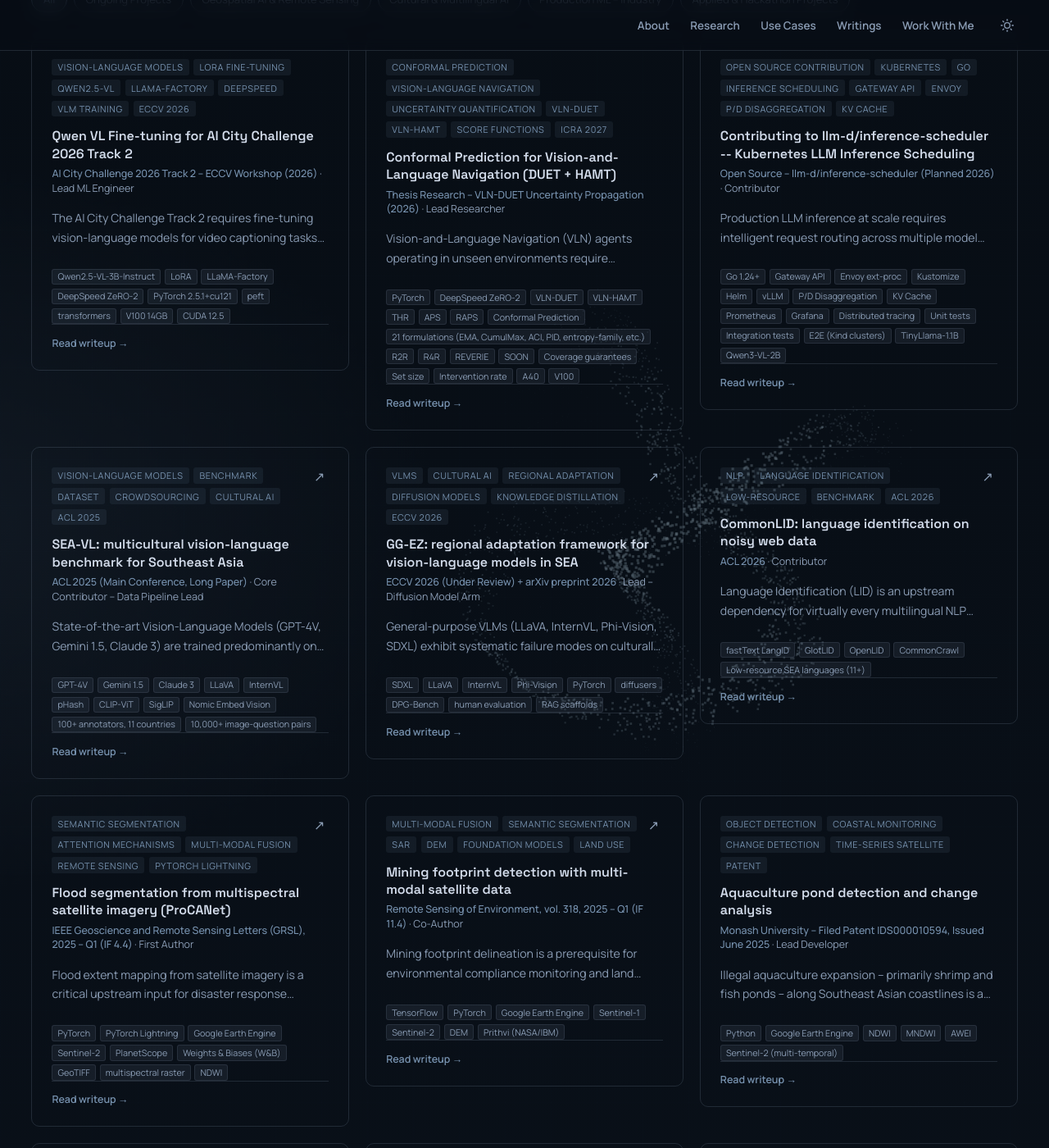
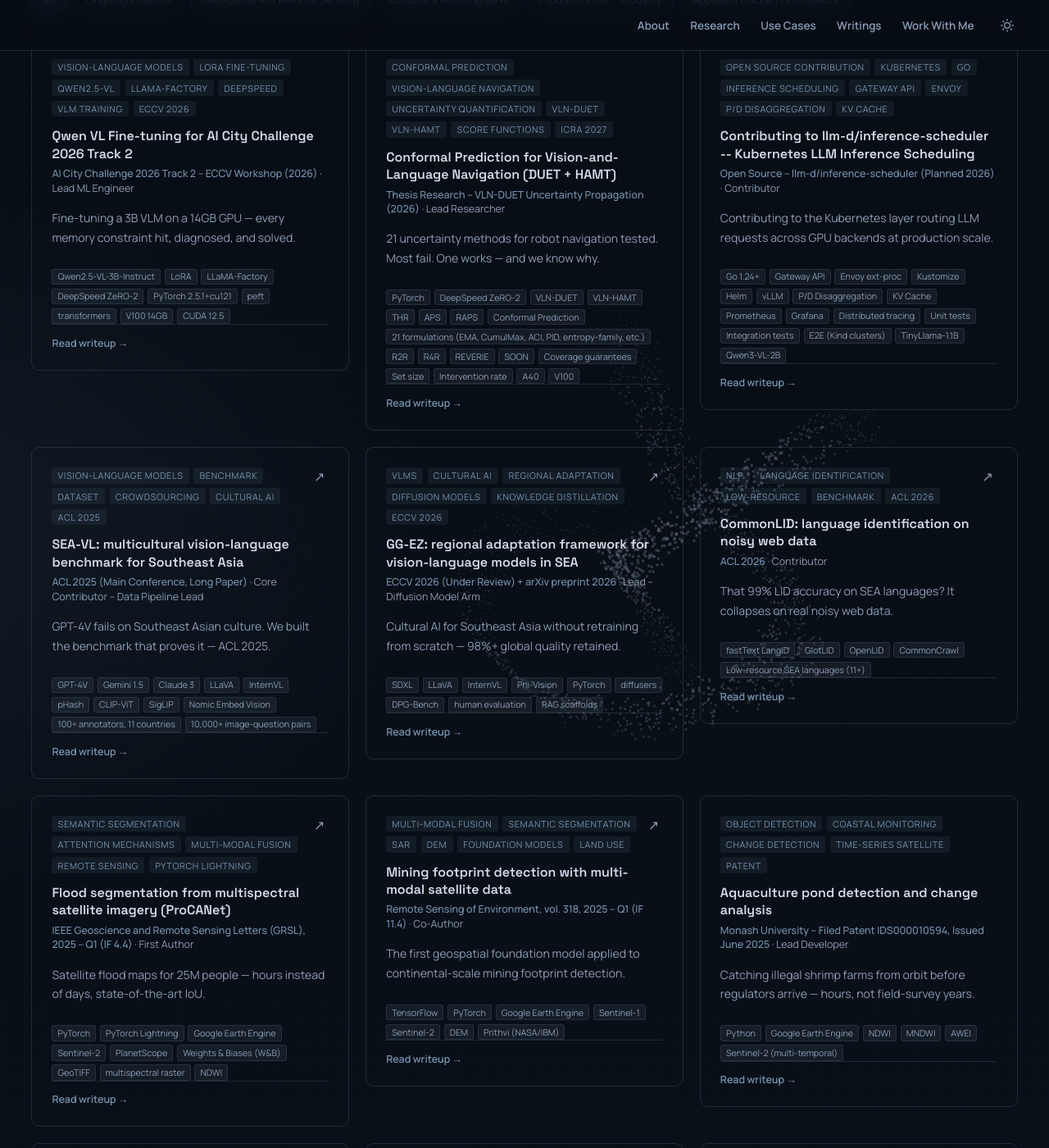
Before and after one commit to Feliren88/feliren88.github.io, a Jekyll site: the page built from _pages/usecases.md, in a window 1280 px wide and 1400 px high, scrolled down 362 px. Shown: the whole window at 82% size. Built offline with Jekyll 4.4.1, drawn with Linux system fonts in a browser that asks for light colours; some of the changed text lies outside the part shown.

Commit message:
Add hook field to each use case; use hook on listing cards
Each use case now has a dedicated 'hook' (<18 words) written as a punchy
card teaser, separate from the full 'situation' text on individual pages.
Remove line-clamp from card CSS since hooks are naturally short.

Co-Authored-By: Claude Sonnet 4.6 <noreply@anthropic.com>

```diff
--- a/_data/usecases.yml
+++ b/_data/usecases.yml
@@ -83,6 +83,8 @@ usecases:
       - Semantic segmentation
       - Sentinel-2
       - Sen1Floods11
+
+    hook: "Satellite flood maps for 25M people — hours instead of days, state-of-the-art IoU."
 
     situation: >
       Flood extent mapping from satellite imagery is a critical upstream input for
@@ -182,6 +184,8 @@ usecases:
       - SAR
       - Geospatial foundation models
 
+    hook: "The first geospatial foundation model applied to continental-scale mining footprint detection."
+
     situation: >
       Mining footprint delineation is a prerequisite for environmental compliance
       monitoring and land rehabilitation planning at national scale. Across
@@ -268,6 +272,8 @@ usecases:
       - Indonesia
       - Vietnam
 
+    hook: "Catching illegal shrimp farms from orbit before regulators arrive — hours, not field-survey years."
+
     situation: >
       Illegal aquaculture expansion -- primarily shrimp and fish ponds -- along
       Southeast Asian coastlines is a leading driver of mangrove deforestation.
@@ -341,6 +347,8 @@ usecases:
       - NDWI
       - Sustainability
       - Urban resilience
+
+    hook: "Do retention ponds actually reduce flooding? We answered it with satellites and causal stats."
 
     situation: >
       Urban flood management policy in Indonesian cities relies heavily on
@@ -403,6 +411,8 @@ usecases:
       - Benchmark
       - Cultural representation
 
+    hook: "GPT-4V fails on Southeast Asian culture. We built the benchmark that proves it — ACL 2025."
+
     situation: >
       State-of-the-art Vision-Language Models (GPT-4V, Gemini 1.5, Claude 3)
       are trained predominantly on English-centric, Western-origin image-text
@@ -482,6 +492,8 @@ usecases:
       - Retrieval-augmented generation
       - Fine-tuning
       - Anthropogenic priors
+
+    hook: "Cultural AI for Southeast Asia without retraining from scratch — 98%+ global quality retained."
 
     situation: >
       General-purpose VLMs (LLaVA, InternVL, Phi-Vision, SDXL) exhibit
@@ -568,6 +580,8 @@ usecases:
       - Southeast Asia
       - Benchmark
 
+    hook: "That 99% LID accuracy on SEA languages? It collapses on real noisy web data."
+
     situation: >
       Language Identification (LID) is an upstream dependency for virtually
       every multilingual NLP pipeline: machine translation routing, content
@@ -636,6 +650,8 @@ usecases:
       - Conformal prediction
       - Vertex AI
       - Decision intelligence
+
+    hook: "Turned media gut-feel into calibrated prediction intervals across 6 APAC markets for a Fortune 500."
 
     situation: >
       A Fortune 500 global beauty conglomerate needed a data-driven system for
@@ -739,6 +755,8 @@ usecases:
       - OJK compliance
       - MLflow
       - Financial inclusion
+
+    hook: "1M+ daily inferences at 99.99% uptime. Credit for the borrowers banks wouldn't score."
 
     situation: >
       A major Indonesian bank required a production-grade biometric authentication
@@ -835,6 +853,8 @@ usecases:
     venue: "GDP Labs (GLAIR.ai) -- Lead ML Engineer (2021 -- 2023)"
     role: Lead ML Engineer
 
+    hook: "Three fraud attack types, one pipeline — rule filters, XGBoost, and graph anomaly detection."
+
     situation: >
       A digital payments platform processing high daily transaction volumes
       faced escalating fraud losses across three distinct attack vectors:
@@ -908,6 +928,8 @@ usecases:
     venue: "Jakarta Smart City -- Data Scientist (Jan 2021 -- June 2021)"
     role: Lead Data Scientist
 
+    hook: "Forecasted Jakarta's trash so trucks go where waste actually is, not where the schedule says."
+
     situation: >
       Jakarta's solid waste management agency (DINAS LINGKUNGAN HIDUP) operates
       waste collection logistics for a city of 10M+ residents across hundreds
@@ -992,6 +1014,8 @@ usecases:
     venue: "Artefact -- Senior Data Scientist (2025)"
     role: Lead Data Scientist
 
+    hook: "Two Fortune 500 clients, two forecasting problems, two weeks each — shipped and handed off."
+
     situation: >
       Two enterprise consulting engagements in parallel: a media group requiring
       audience reach forecasting for advertising inventory planning (forward-looking
@@ -1061,6 +1085,8 @@ usecases:
       - Geospatial clustering
       - Azure Maps
       - Gradient boosting
+
+    hook: "A Jakarta ride-demand heatmap built in 48 hours. Microsoft Azure APAC Regional Champion."
 
     situation: >
       Jakarta's ride-hailing market suffers from supply-demand mismatch that
@@ -1139,6 +1165,8 @@ usecases:
       - Indonesia
       - GDPR
 
+    hook: "COVID-19 vitals monitoring on a 2G connection — no cloud, no smartphone. Top 3, Cambridge."
+
     situation: >
       During the COVID-19 pandemic surge (early 2020), Indonesian public hospitals
       faced patient overflow that required monitoring high-risk home-isolated
@@ -1215,6 +1243,8 @@ usecases:
       - Digital inclusion
       - 2G network
       - COVID-19
+
+    hook: "Health info for 40% of Indonesians without smartphones — via a plain old phone call."
 
     situation: >
       During the COVID-19 pandemic, Indonesian government health guidance,
@@ -1300,6 +1330,8 @@ usecases:
       - e-government
       - Jakarta
 
+    hook: "Jakarta banned plastic bags in 2020. Did it work? Proved it causally with 100K+ complaints."
+
     situation: >
       Jakarta implemented a plastic bag ban in 2020 -- prohibiting single-use
       plastic bag distribution by retailers. Policy makers needed empirical
@@ -1383,6 +1415,8 @@ usecases:
       - DeepSpeed ZeRO-2
       - AI City Challenge
       - Captioning
+
+    hook: "Fine-tuning a 3B VLM on a 14GB GPU — every memory constraint hit, diagnosed, and solved."
 
     situation: >
       The AI City Challenge Track 2 requires fine-tuning vision-language models
@@ -1482,6 +1516,8 @@ usecases:
       - VLN-HAMT
       - R2R dataset
       - Prediction sets
+
+    hook: "21 uncertainty methods for robot navigation tested. Most fail. One works — and we know why."
 
     situation: >
       Vision-and-Language Navigation (VLN) agents operating in unseen environments
@@ -1588,6 +1624,8 @@ usecases:
       - Disaggregated inference
       - KV cache-aware scheduling
 
+    hook: "Contributing to the Kubernetes layer routing LLM requests across GPU backends at production scale."
+
     situation: >
       Production LLM inference at scale requires intelligent request routing across
       multiple model serving backends. The llm-d/inference-scheduler project
--- a/_pages/usecases.md
+++ b/_pages/usecases.md
@@ -34,7 +34,7 @@ permalink: /usecases/
     <h3 class="uc-title"><a href="/usecases/{{ uc.id }}/" class="uc-title-link">{{ uc.title }}</a></h3>
     <p class="uc-meta"><span class="uc-venue-name">{{ uc.venue }}</span>{% if uc.role %}<span class="uc-role"> · {{ uc.role }}</span>{% endif %}</p>
 
-    {% if uc.situation %}<p class="uc-situation">{{ uc.situation }}</p>{% endif %}
+    {% if uc.hook %}<p class="uc-situation">{{ uc.hook }}</p>{% endif %}
 
     {% if uc.tech_stack %}
     <div class="uc-tech-strip">
@@ -157,16 +157,12 @@ permalink: /usecases/
   .uc-venue-name { color: var(--accent); font-weight: 500; }
   .uc-role { color: var(--muted); }
 
-  /* ── Situation — 3-line teaser ──────────────────────── */
+  /* ── Hook — short card teaser ───────────────────────── */
   .uc-situation {
     margin: 0 0 1rem;
     font-size: 0.88rem;
     color: var(--muted);
     line-height: 1.68;
-    display: -webkit-box;
-    -webkit-line-clamp: 2;
-    -webkit-box-orient: vertical;
-    overflow: hidden;
     flex: 1;
   }
 
```
